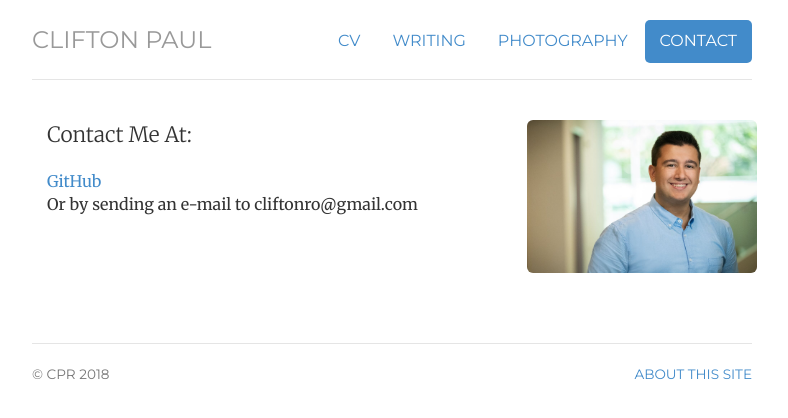
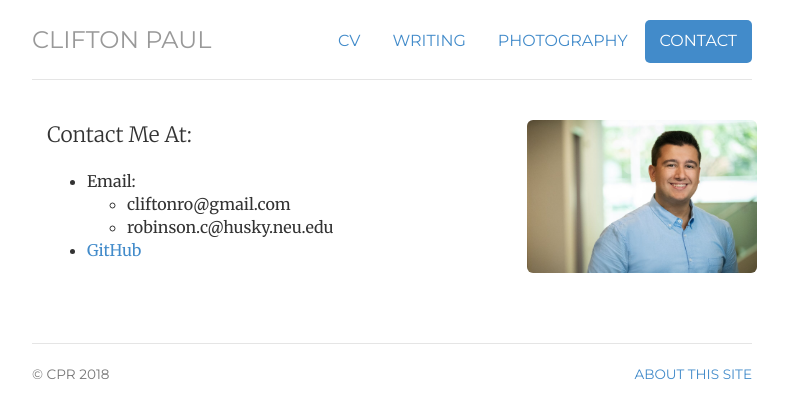
Before and after one commit to cprobinson81/cprobinson81.github.io, a Jekyll site: the page built from contact/index.html, in a window 1280 px wide. Shown: the top 418 px of the page, without its empty margins (248-1036 px from the left). Built offline with Jekyll 4.4.1, drawn with Linux system fonts in a browser that asks for light colours.

Commit message:
Update index.html

```diff
--- a/contact/index.html
+++ b/contact/index.html
@@ -11,9 +11,14 @@ contact: active
 
 	<div itemscope itemtype="http://data-vocabulary.org/Person" class="col-sm-8">
         <p class="lead">Contact Me At:</p>
-	<ul class="list-unstyled">
-        <li class="tab"><a href="http://github.com/cprobinson81" target="_blank">GitHub</a></li>
-        <li>Or by sending an e-mail to <span class="obfuscate">moc.liamg@ornotfilc</span></li>
+	<ul>
+		<li>Email:
+			<ul>
+				<li><span class="obfuscate">moc.liamg@ornotfilc</span></li>
+				<li><span class="obfuscate">ude.uen.yksuh@c.nosnibor</span></li>
+			</ul>
+		</li>
+		<li><a href="http://github.com/cprobinson81" target="_blank">GitHub</a></li>
 	</ul>
 
 	</div>
```
